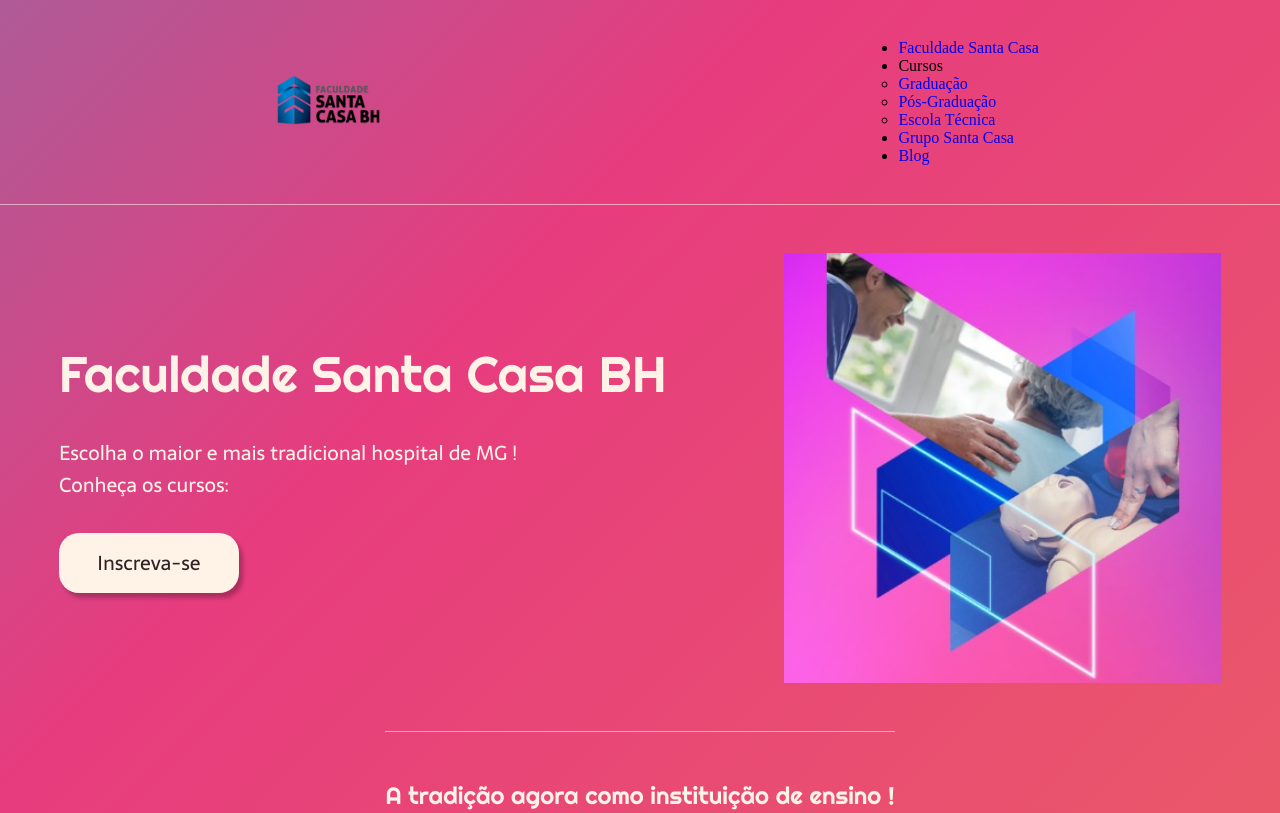
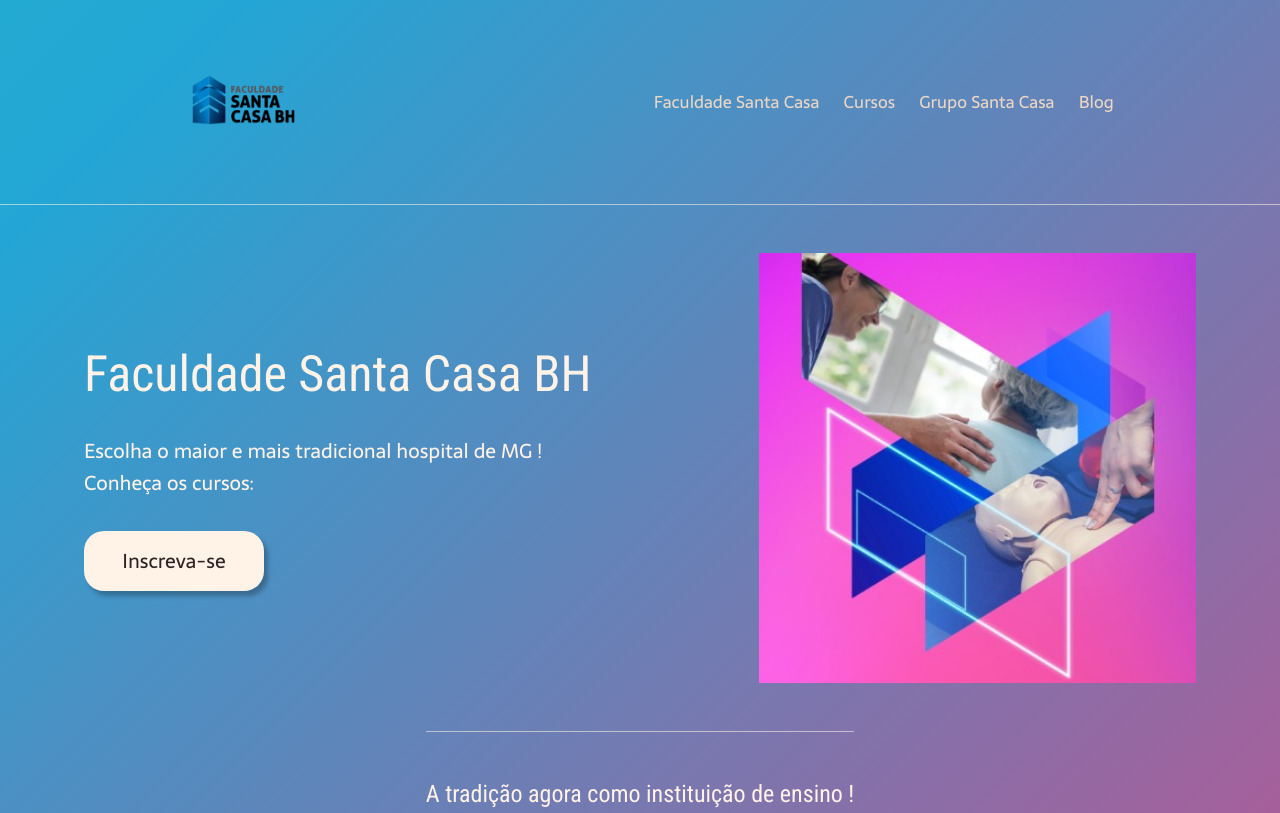
Before and after one commit to nikolasraniery/site-faculdade-santacasa, a plain HTML site: page index.html in a window 1280 px wide. Shown: the top 813 px of the page. Drawn offline with Linux system fonts and the light colour scheme; a web font is replaced by a local one.

Commit message:
update 1 ccs site

```diff
--- a/style.css
+++ b/style.css
@@ -1,8 +1,6 @@
+@import url('https://fonts.googleapis.com/css2?family=Quicksand&family=Reem+Kufi+Ink&family=Righteous&family=Roboto+Condensed:wght@400;700&family=Sarala&display=swap');
 
-@import url('https://fonts.googleapis.com/css2?family=Quicksand&family=Righteous&family=Sarala&display=swap');
-
-
-*{
+* {
     margin: 0;
     padding: 0;
     box-sizing: border-box;
@@ -12,9 +10,10 @@
 body {
     background: linear-gradient(-45deg, #ee7752, #e73c7e, #23a6d5, #23d5ab);
     background-size: 400% 400%;
-    animation: gradient 15s ease infinite;
+    animation: gradient 45s ease infinite;
     height: 100vh;
 }
+
 @keyframes gradient {
     0% {
         background-position: 0% 50%;
@@ -39,6 +38,53 @@ body {
 
 .cabecalho-imagem {
     height: 200px;
+}
+
+.dp-menu ul {
+    list-style-type: none;
+    font-family: 'Sarala', sans-serif;
+    color: #FFF2E7;
+    font-weight: 400;
+    font-size: 17px;
+}
+
+.dp-menu ul li {
+    display: inline;
+    position: relative;
+}
+
+.dp-menu ul li a {
+    color: #ECD6C4;
+    text-decoration: none;
+    padding: 10px;
+    display: inline-block;
+    transition: background .5s;
+}
+
+.dp-menu ul li a:hover {
+   background-color: #2F2325;
+}
+
+/*Sub-Menu*/
+
+.dp-menu ul ul {
+    display: none;
+    position: absolute;
+    left: 0;
+}
+
+.dp-menu ul li:hover ul {
+    display: list-item;
+}
+
+.dp-menu ul ul {
+    width: 200px;
+    flex-direction: column;
+}
+
+.dp-menu ul ul li a {
+    flex-direction: column;
+    display: block;
 }
 
 .cabecalho-menu {
@@ -73,7 +119,7 @@ body {
 }
 
 .conteudo-principal-escrito-titulo {
-    font-family: 'Righteous', cursive;
+    font-family: 'Roboto Condensed', sans-serif;
     font-weight: 400;
     font-size: 50px;
     color: #FFF2E7;
@@ -120,7 +166,7 @@ body {
 .conteudo-secundario-titulo {
     border-top: 0.4px solid #fff2e791;
     padding-top: 48px;
-    font-family: 'Righteous', cursive;
+    font-family: 'Roboto Condensed', sans-serif;
     font-weight: 400;
     font-size: 24px;
     color: #FFF2E7;
```
